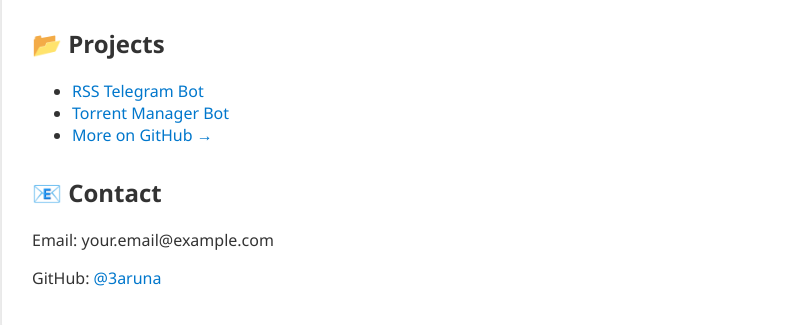
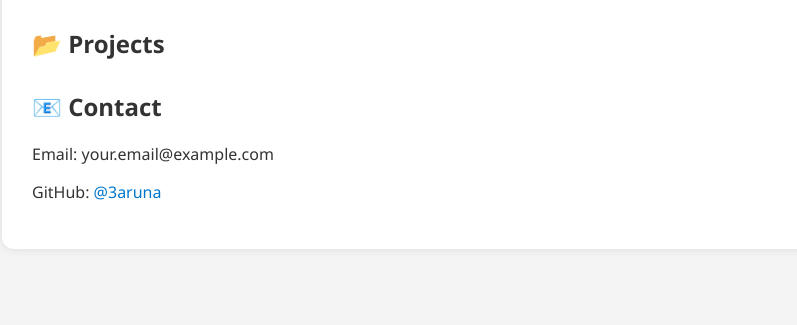
Before and after one commit to 3aruna/3aruna.github.io, a plain HTML site: page index.html in a window 1280 px wide. Shown: the part 159-484 px from the top of the page, without its empty margins (208-1005 px from the left). Drawn offline with Linux system fonts and the light colour scheme.

Commit message:
Update index.html

```diff
--- a/index.html
+++ b/index.html
@@ -42,12 +42,6 @@
 
     <div class="section">
       <h2>📂 Projects</h2>
-      <ul>
-        <li><a href="https://github.com/3aruna/rss-bot">RSS Telegram Bot</a></li>
-        <li><a href="https://github.com/3aruna/torrent-manager">Torrent Manager Bot</a></li>
-        <li><a href="https://github.com/3aruna">More on GitHub →</a></li>
-      </ul>
-    </div>
 
     <div class="section">
       <h2>📧 Contact</h2>
```
